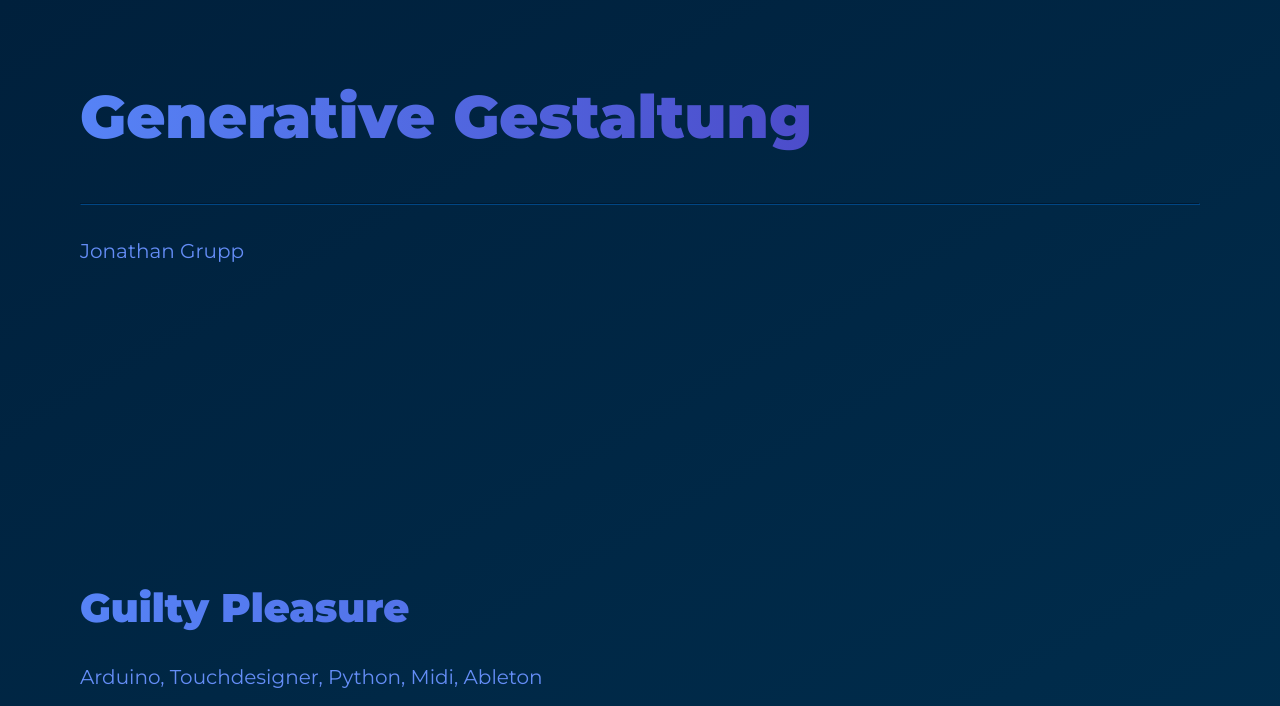
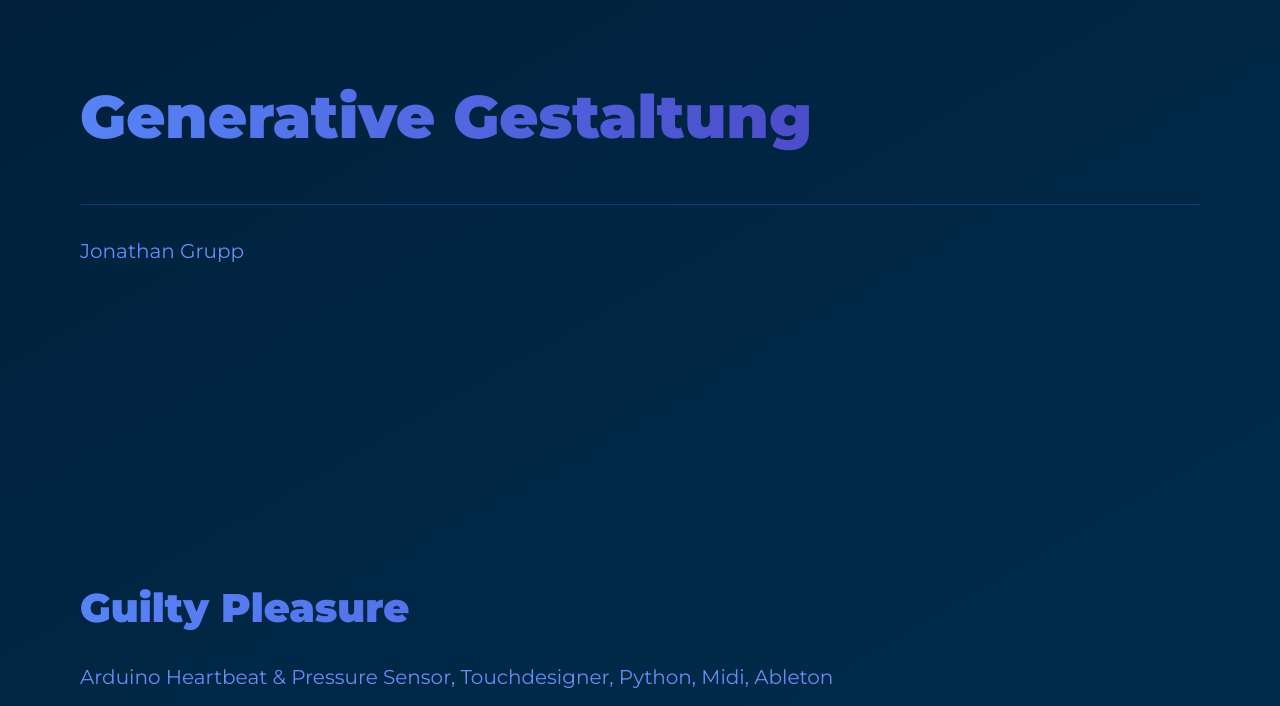
Before and after one commit to gruppjo/generative, a plain HTML site: page index.html in a window 1280 px wide. Shown: the top 706 px of the page. Drawn offline with Linux system fonts and the light colour scheme; grey boxes are pictures that could not be loaded.

Commit message:
index: add arduino sensor description

```diff
--- a/index.html
+++ b/index.html
@@ -24,7 +24,7 @@
       <br/>
       Jonathan Grupp
       <h2>Guilty Pleasure</h2>
-      Arduino, Touchdesigner, Python, Midi, Ableton
+      Arduino Heartbeat & Pressure Sensor, Touchdesigner, Python, Midi, Ableton
       <div class="gallery">
         <div>
           <img src="media/guilty/guilty1.jpeg"/>
```
